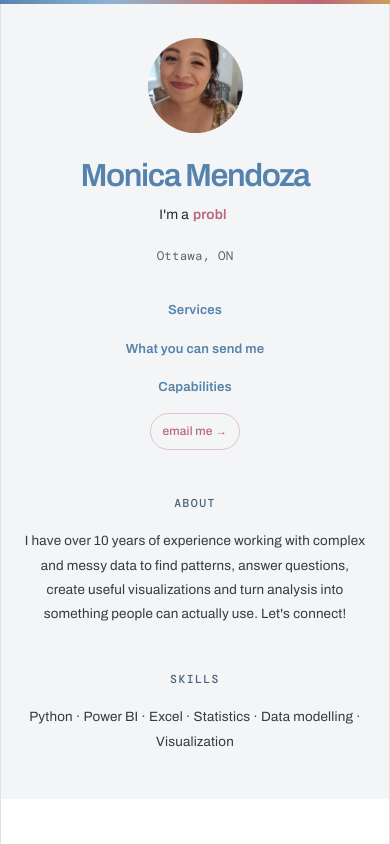
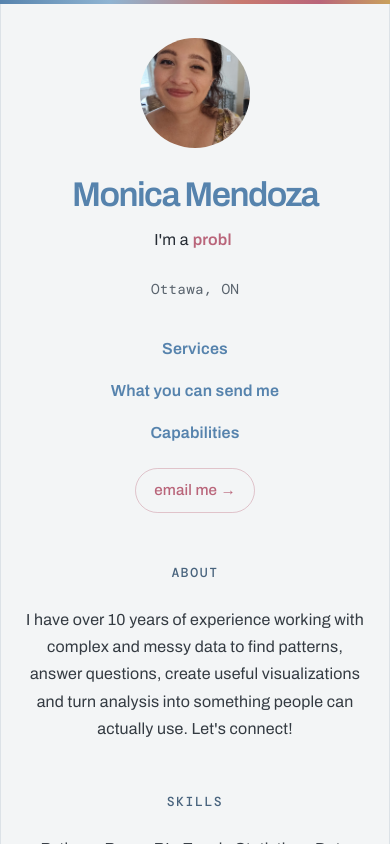
Before and after one commit to mm8738/mm8738.github.io, a React (Vite) app: page / in a window 390 px wide. Shown: the top 844 px of the page. Built offline with nearby package versions, Linux system fonts and the light colour scheme; a web font is replaced by a local one.

Commit message:
Update Sidebar.scss

```diff
--- a/src/assets/styles/Sidebar.scss
+++ b/src/assets/styles/Sidebar.scss
@@ -326,28 +326,70 @@
     height: auto;
     min-height: auto;
 
-    padding: 38px 22px 45px;
+    padding: 38px 24px 48px;
 
     overflow: visible;
   }
 
   .profile-photo {
-    width: 95px;
-    height: 95px;
+    width: 110px;
+    height: 110px;
 
-    margin-bottom: 25px;
+    margin-bottom: 28px;
   }
 
   .sidebar h1 {
-    font-size: 2rem;
+    font-size: 2.15rem;
+  }
+
+  .typewriter {
+    min-height: 30px;
+
+    margin-top: 14px;
+
+    font-size: 1rem;
+  }
+
+  .location {
+    margin-top: 20px;
+
+    font-size: 0.9rem;
   }
 
   .links {
-    margin-top: 30px;
+    gap: 18px;
+
+    margin-top: 36px;
+  }
+
+  .links > a:not(.email) {
+    font-size: 1rem;
+  }
+
+  .links .email {
+    margin-top: 4px;
+
+    padding: 10px 18px;
+
+    font-size: 0.95rem;
   }
 
   .sidebar section {
-    margin-top: 42px;
+    margin-top: 48px;
   }
 
+  .section-title {
+    margin-bottom: 22px;
+
+    font-size: 0.82rem;
+  }
+
+  .sidebar section p {
+    max-width: 580px;
+
+    margin: 0 auto;
+
+    font-size: 1rem;
+    line-height: 1.7;
+  }
 }
```
